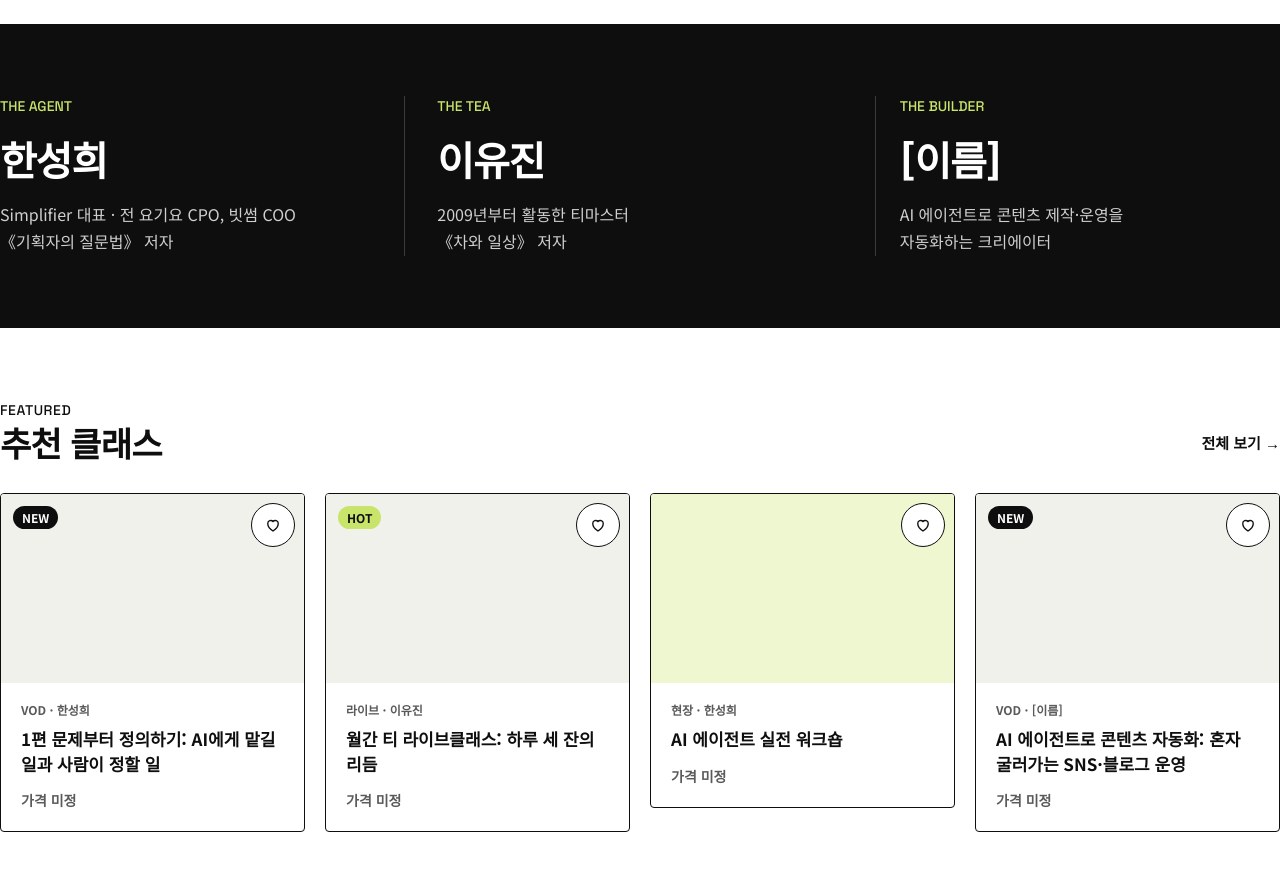
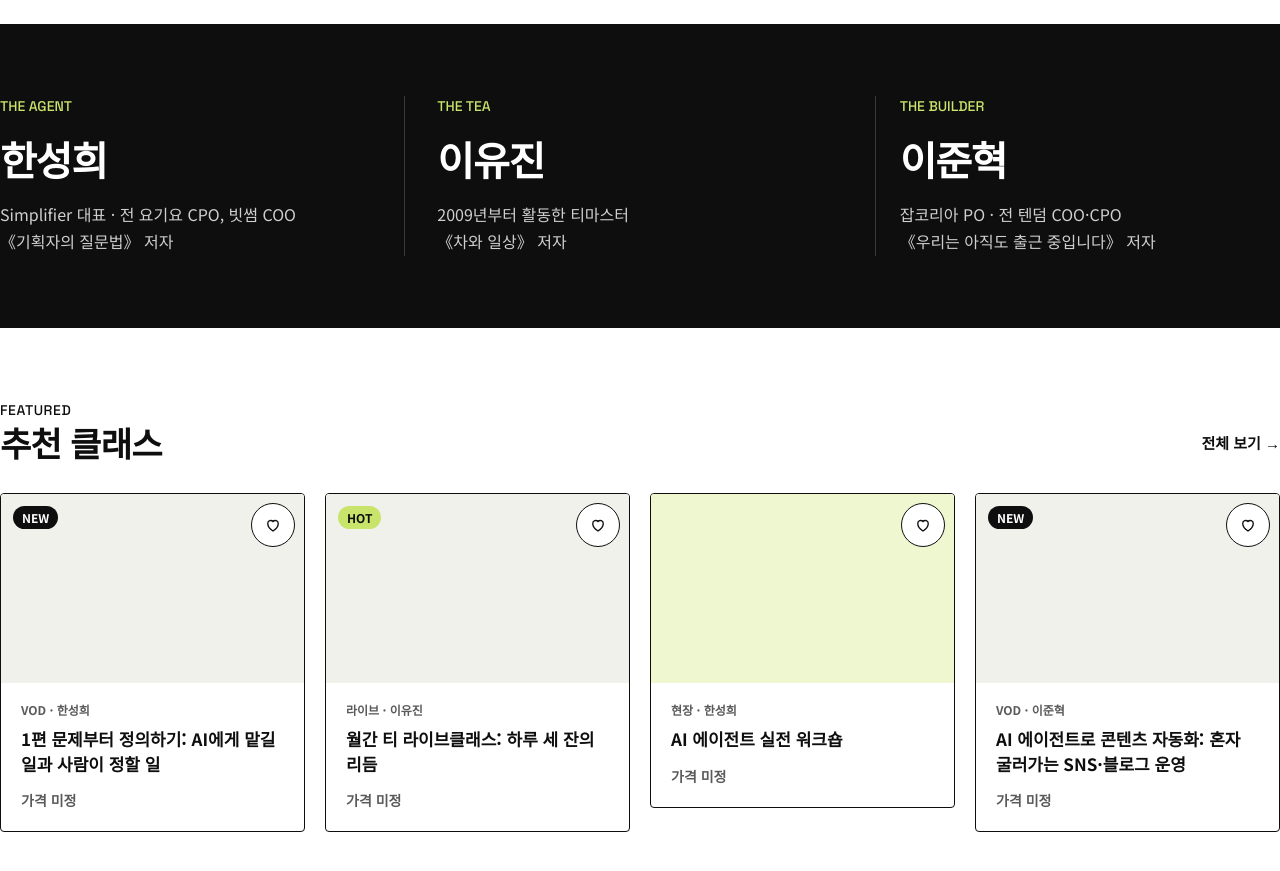
Before and after one commit to dionysosleo/pause-site, a plain HTML site: page index.html in a window 1280 px wide. Shown: the part 900-1771 px from the top of the page. Drawn offline with nearby package versions, Linux system fonts and the light colour scheme.

Commit message:
강사 이준혁 프로필 반영 (잡코리아 PO, 저서 추가)
Co-Authored-By: Claude Opus 5.5 <noreply@anthropic.com>
Claude-Session: https://claude.ai/code/session_01JWfdZQogRjsw1dDZY9328J

```diff
--- a/index.html
+++ b/index.html
@@ -322,8 +322,8 @@ footer a{color:#E4E4DE;text-decoration:none}footer a:hover{color:#fff;text-decor
       <span style="font-family:var(--en);font-size:14px;color:var(--lime)">THE TEA</span><span style="font-size:40px;font-weight:900;letter-spacing:-.03em">이유진</span>
       <span style="font-size:16px;line-height:1.7;color:#CFCFCF">2009년부터 활동한 티마스터<br>《차와 일상》 저자</span></a>
     <a href="#builder" style="text-decoration:none;color:#fff;display:flex;flex-direction:column;gap:12px;padding-left:24px;border-left:1px solid #3A3A3A">
-      <span style="font-family:var(--en);font-size:14px;color:var(--lime)">THE BUILDER</span><span style="font-size:40px;font-weight:900;letter-spacing:-.03em">[이름]</span>
-      <span style="font-size:16px;line-height:1.7;color:#CFCFCF">AI 에이전트로 콘텐츠 제작·운영을<br>자동화하는 크리에이터</span></a>
+      <span style="font-family:var(--en);font-size:14px;color:var(--lime)">THE BUILDER</span><span style="font-size:40px;font-weight:900;letter-spacing:-.03em">이준혁</span>
+      <span style="font-size:16px;line-height:1.7;color:#CFCFCF">잡코리아 PO · 전 텐덤 COO·CPO<br>《우리는 아직도 출근 중입니다》 저자</span></a>
   </div></div>
 
   <div class="wrap section">
@@ -376,9 +376,9 @@ footer a{color:#E4E4DE;text-decoration:none}footer a:hover{color:#fff;text-decor
       <div class="photo ph" role="img" aria-label="강사 사진 자리">강사 사진</div>
       <div class="tb">
         <p style="font-size:13px;font-weight:700;color:var(--amber-d)">AI 에이전트 · 콘텐츠 자동화</p>
-        <h2 style="margin:0;font-size:28px;font-weight:900">[이름] <span class="muted" style="font-size:16px;font-weight:500">[직함]</span></h2>
-        <p style="font-size:15px;line-height:1.75;color:var(--ink2)">AI 에이전트로 콘텐츠 제작과 운영을 자동화하는 크리에이터. 직접 만들어 매일 돌리는 에이전트를 예제로, 혼자서도 굴러가는 콘텐츠 시스템을 만드는 법을 가르칩니다. [소개 보완]</p>
-        <dl class="spec"><dt>강의</dt><dd>[강의 이력]</dd><dt>채널</dt><dd>[채널 링크]</dd></dl>
+        <h2 style="margin:0;font-size:28px;font-weight:900">이준혁 <span class="muted" style="font-size:16px;font-weight:500">잡코리아 PO · 작가</span></h2>
+        <p style="font-size:15px;line-height:1.75;color:var(--ink2)">텐덤 COO·CPO, 스테이션3 운영총괄팀장을 거쳐 지금은 잡코리아에서 PO로 일합니다. 회사 밖에서는 AI 에이전트로 콘텐츠 제작과 운영을 자동화하는 시스템을 직접 만들어 매일 돌리고 있어요. 그 에이전트들을 예제로, 혼자서도 굴러가는 콘텐츠 시스템을 만드는 법을 가르칩니다.</p>
+        <dl class="spec"><dt>경력</dt><dd>잡코리아 PO · 전 텐덤 COO, CPO · 전 스테이션3 운영총괄팀장</dd><dt>저서</dt><dd>《우리는 아직도 출근 중입니다 — 새로운 환경에 떨어진 두 직장인 생존기》 (좋은땅, 2025)</dd><dt>채널</dt><dd>[공식 홈페이지 · 블로그 링크]</dd></dl>
       </div>
     </article>
   </div>
@@ -659,7 +659,7 @@ var PRODUCTS = [
    curr:['리서치 요약 자동화','보고서 초안 워크플로','회의록 정리와 액션 아이템','결과 검수하는 법']},
   {id:'vod-4', cat:'online', kind:'VOD', teacher:'한성희', title:'4편 팀에 도입하기: 플렉서블 로드맵과 성공 지표', desc:'개인의 실험을 팀의 일하는 방식으로 옮기는 단계와 지표.', meta:'VOD · [러닝타임] · 수강 [기간]', price:null, listPrice:null, badges:[], rec:7, order:5,
    curr:['팀 도입의 세 단계','플렉서블 로드맵','성공 지표 정하기','보안·윤리 체크리스트']},
-  {id:'vod-builder', cat:'online', kind:'VOD', teacher:'[이름]', title:'AI 에이전트로 콘텐츠 자동화: 혼자 굴러가는 SNS·블로그 운영', desc:'직접 운영 중인 자동화 에이전트를 예제로, 기획부터 매일 발행까지 맡기는 법.', meta:'VOD · [러닝타임] · 수강 [기간]', price:null, listPrice:null, badges:['new'], rec:3.5, order:9,
+  {id:'vod-builder', cat:'online', kind:'VOD', teacher:'이준혁', title:'AI 에이전트로 콘텐츠 자동화: 혼자 굴러가는 SNS·블로그 운영', desc:'직접 운영 중인 자동화 에이전트를 예제로, 기획부터 매일 발행까지 맡기는 법.', meta:'VOD · [러닝타임] · 수강 [기간]', price:null, listPrice:null, badges:['new'], rec:3.5, order:9,
    curr:['어떤 콘텐츠 업무를 맡길까','발행 에이전트 설계','매일 돌아가게 만들기: 일정·검수·기록','운영하며 고치는 법']},
   {id:'live-monthly', cat:'online', kind:'라이브', teacher:'이유진', title:'월간 티 라이브클래스: 하루 세 잔의 리듬', desc:'아침·오후·저녁의 차를 매달 한 가지씩, 집에서 함께 우려 봅니다.', meta:'라이브 · 월 1회 · 티 키트 배송', price:null, listPrice:null, badges:['hot'], rec:2, order:4,
    curr:['아침의 차: 하루를 여는 5분','오후의 차: 집중이 끊길 때','저녁의 차: 디카페인으로 닫기','계절의 차와 차 명상']},
@@ -681,7 +681,7 @@ var PRODUCTS = [
 var THUMB = {online:'#F1F1EC', offline:'#EEF7CF', package:'#0E0E0E', pdf:'#E4E4DE'};
 var BADGE = {timesale:['TIME SALE','b-red'], hot:['HOT','b-lime'], new:['NEW','b-dark'], sale:['SALE','b-red']};
 var BOOKS = [
-  {t:'기획자의 질문법', a:'한성희', c:'#ECEAE3'}, {t:'UX의 언어들', a:'한성희', c:'#ECEAE3'}, {t:'유니콘의 리더십', a:'한성희', c:'#ECEAE3'},
+  {t:'기획자의 질문법', a:'한성희', c:'#ECEAE3'}, {t:'UX의 언어들', a:'한성희', c:'#ECEAE3'}, {t:'유니콘의 리더십', a:'한성희', c:'#ECEAE3'}, {t:'우리는 아직도 출근 중입니다', a:'이준혁', c:'#EEF7CF'},
   {t:'차와 일상', a:'이유진', c:'#F3E9DD', url:'https://www.yes24.com/product/goods/103755544'}, {t:'오후 4시 홍차에 빠지다', a:'이유진', c:'#F3E9DD'},
   {t:'홍차가 더 좋아지는 시간', a:'이유진', c:'#F3E9DD'}, {t:'차를 타고 떠나는 차 여행', a:'이유진', c:'#F3E9DD'}
 ];
@@ -832,7 +832,7 @@ function renderDetail(id){
     '<button type="button" class="btn btn-sm" style="background:var(--soft);color:var(--ink)" data-dialog="share">공유하기</button></div></div>' +
     '<div class="dtabs" role="tablist" aria-label="상세 정보"><button type="button" role="tab" aria-selected="true" data-dtab="intro">클래스 소개</button><button type="button" role="tab" aria-selected="false" data-dtab="teacher">강사</button><button type="button" role="tab" aria-selected="false" data-dtab="review">후기 ' + rv.length + '</button><button type="button" role="tab" aria-selected="false" data-dtab="refund">환불 안내</button></div>' +
     '<div data-dpanel="intro"><div class="ph" style="aspect-ratio:16/7;border-radius:var(--r);margin-bottom:28px">상세 이미지 자리</div>' + (p.curr.length ? '<h2 class="h2" style="font-size:24px;margin-bottom:12px">커리큘럼</h2><ol class="curr">' + p.curr.map(function(c){ return '<li>' + esc(c) + '</li>'; }).join('') + '</ol>' : '') + '</div>' +
-    '<div data-dpanel="teacher" hidden><p style="line-height:1.8;color:var(--ink2)">' + (p.teacher === '이유진' ? '2009년부터 차를 전해 온 티마스터 이유진. 차로 몸과 마음을 돌보는 ‘티 앤 웰니스’를 이야기합니다.' : p.teacher === '한성희' ? '네이버, 삼성전자, 요기요 CPO, 빗썸 COO를 거친 Simplifier 대표 한성희. 《기획자의 질문법》 저자.' : p.id === 'vod-builder' ? 'AI 에이전트로 콘텐츠 제작·운영을 자동화하는 크리에이터. [소개 보완]' : '한성희 대표와 이유진 티마스터가 함께합니다.') + ' <a href="#teachers">강사 소개 보기</a></p></div>' +
+    '<div data-dpanel="teacher" hidden><p style="line-height:1.8;color:var(--ink2)">' + (p.teacher === '이유진' ? '2009년부터 차를 전해 온 티마스터 이유진. 차로 몸과 마음을 돌보는 ‘티 앤 웰니스’를 이야기합니다.' : p.teacher === '한성희' ? '네이버, 삼성전자, 요기요 CPO, 빗썸 COO를 거친 Simplifier 대표 한성희. 《기획자의 질문법》 저자.' : p.teacher === '이준혁' ? '잡코리아 PO, 전 텐덤 COO·CPO 이준혁. AI 에이전트로 콘텐츠 제작·운영을 자동화하는 시스템을 직접 만들어 운영합니다. 《우리는 아직도 출근 중입니다》 저자.' : '한성희 대표와 이유진 티마스터가 함께합니다.') + ' <a href="#teachers">강사 소개 보기</a></p></div>' +
     '<div data-dpanel="review" hidden>' + (rv.length ? '' : '<div class="empty">아직 후기가 없어요. 수강 후 첫 후기를 남겨 주세요.</div>') + '</div>' +
     '<div data-dpanel="refund" hidden><p style="line-height:1.8;color:var(--ink2)">[이 상품의 환불 기준 — 약관 확정 후 작성] <a href="#policy">약관 및 정책 보기</a></p></div>';
 }
```
